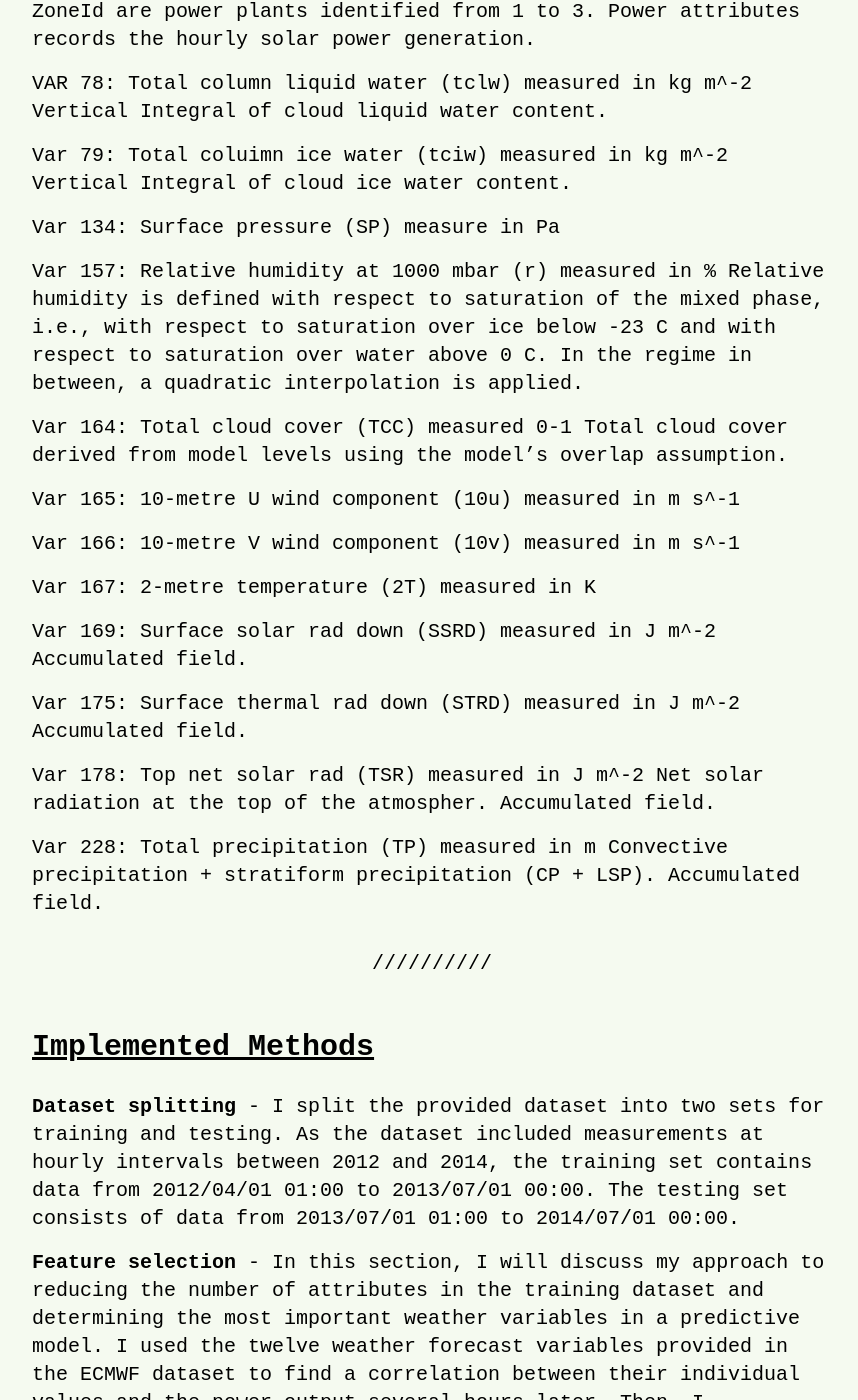
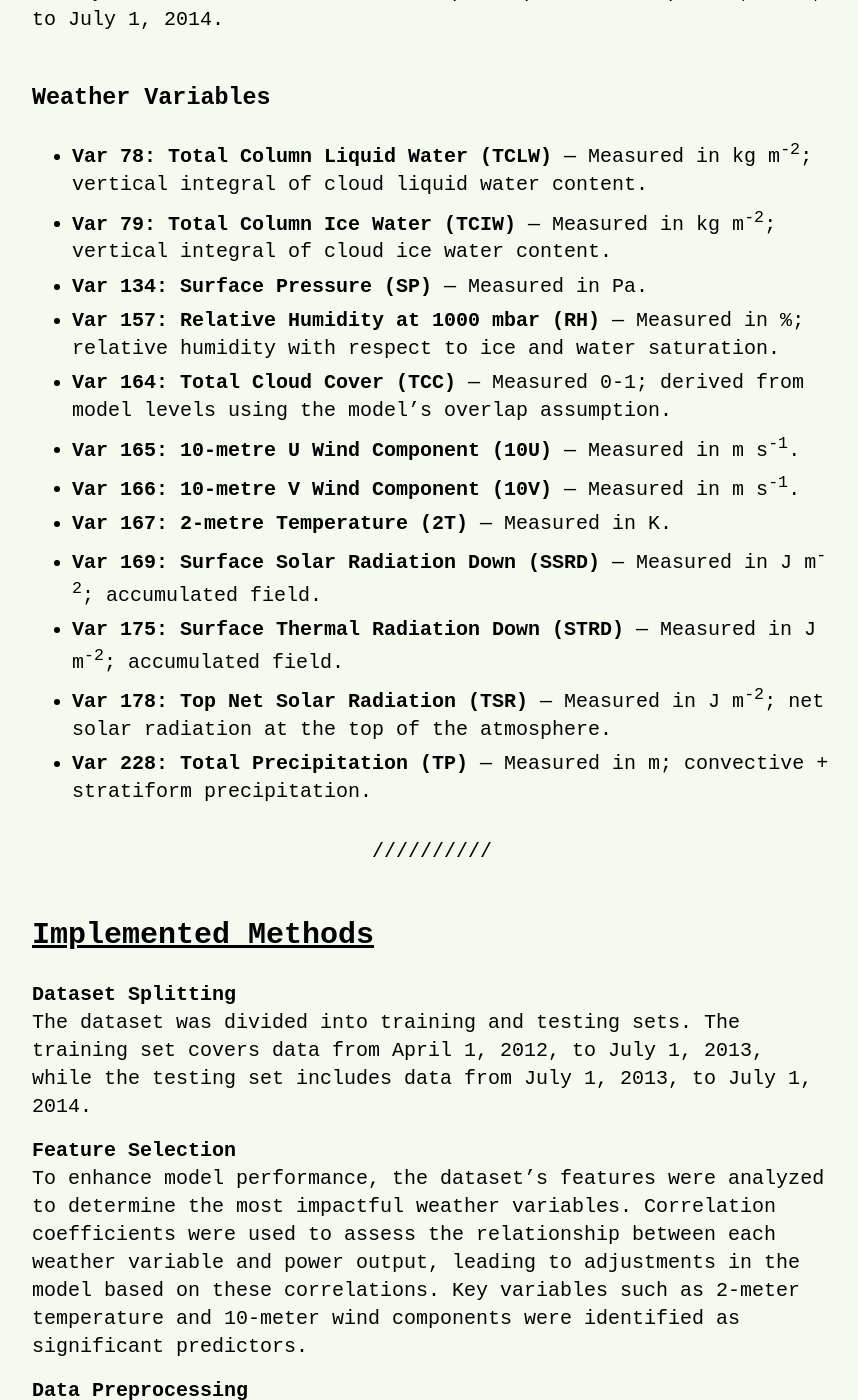
Before and after one commit to jeaguil/jeaguil.github.io, a Jekyll site: the page built from _posts/2021-06-25-Forcasting-System.md, in a window 1280 px wide and 1400 px high, scrolled down 1911 px. Shown: the whole window, without its empty margins (208-1066 px from the left). Built offline with Jekyll 4.4.1, drawn with Linux system fonts in a browser that asks for light colours; some of the changed text lies outside the part shown.

Commit message:
Update MD format and wording for forcasting system post (#21)

```diff
--- a/_posts/2021-06-25-Forcasting-System.md
+++ b/_posts/2021-06-25-Forcasting-System.md
@@ -1,106 +1,92 @@
 ---
 layout: post
-title: Predicting the Power Output of a Solar Farm using Data Mining
+title: Predicting the Power Output of a Solar Farm Using Data Mining
 category: showcases
 ---
 
-Code for the project can be found [here.](https://github.com/jeaguil/svfa){:target="_blank"}
+Explore the project code [here](https://github.com/jeaguil/svfa){:target="_blank"}.
 
-## Table of Contents
-
-- [Table of Contents](#table-of-contents)
+- [Introduction](#introduction)
+  - [Abstract](#abstract)
+  - [Problem Statement](#problem-statement)
+- [Data in Detail](#data-in-detail)
+  - [Weather Variables](#weather-variables)
 - [Implemented Methods](#implemented-methods)
 - [Evaluation Results](#evaluation-results)
 
 ---
-{: data-content="introduction"}
 
-Abstract - The solar energy industry has undergone significant modernization in the past decade, but the supply of renewable energy remains unpredictable. The solar energy business faces significant challenges with the supply and demand of energy infrastructure. The goal is to improve business efficiency by predicting the power generated by a solar power plant farm, thereby improving the supply, demand, and prices of a volatile business model.
+## Introduction
 
-The key idea is to provide a solar energy forecasting system for a solar power plant farm using data mining fundamentals. Given a small set of weather variable conditions from the European Centre for Medium-range Weather Forecast (ECMWF), the system aims to predict the power generated by a power plant 24 hours later and quantify the uncertain future.
+### Abstract
 
-Exact Problem - "In today's energy infrastructure, energy prices have become very unpredictable, and business models are trying to modernize the industry to solve this key issue. The idea is to create a decision-making model that can quantify the solar power output of a solar farm. Under certain weather conditions, the solar power plant farm needs to perform to an expectation. This will help to better understand and quantify the uncertainties of the energy industry.
+The solar energy industry has seen considerable advancements over the past decade, yet the generation of renewable energy remains unpredictable. This unpredictability presents significant challenges in managing energy supply and demand. The objective of this project is to enhance business efficiency by forecasting the power output of a solar farm, thereby improving the management of energy supply, demand, and pricing in this volatile sector.
 
-The key challenge in constructing a decision-making process is understanding how the power output of a solar power plant is affected by different weather conditions, especially when taking into account the number of solar power plants and the overall size of the solar farm. A probabilistic forecast can take various forms, including handling the introductory data to feed the model and choosing the most optimal regression classifier. The forecasting combination of multiple classifiers can also be challenging. How to combine multiple probabilistic forecasts to generate a single, more accurate forecast and what are the many possible combinations? These are the general problems in constructing a solar power generation forecasting system."
+The project aims to develop a solar energy forecasting system based on data mining principles. Using a limited set of weather variables from the European Centre for Medium-Range Weather Forecast (ECMWF), the system intends to predict the power generated by a solar power plant 24 hours in advance and quantify future uncertainties.
+
+### Problem Statement
+
+In the current energy landscape, prices are increasingly volatile, prompting businesses to modernize their models to address this issue. The project proposes creating a model to predict solar power output based on specific weather conditions. This model will help understand and quantify the uncertainties in solar energy production, enabling better decision-making for energy management.
+
+Key challenges include understanding how various weather conditions impact the power output of a solar farm, especially considering the size and number of solar panels. Developing a probabilistic forecast involves handling initial data, selecting optimal regression classifiers, and integrating multiple forecasts to generate a more accurate prediction.
 
 ---
-{: data-content="data in detail"}
 
-[Full CSV of data from European Centre for Medium-range Weather Forcast](https://raw.githubusercontent.com/jeaguil/svfa/master/data/ecmwf_solar.csv){:target="_blank"}
+## Data in Detail
 
-Data includes weather forecast for 12 weather variables.
-Obtained from ECMWF
+Access the [full CSV of ECMWF data](https://raw.githubusercontent.com/jeaguil/svfa/master/data/ecmwf_solar.csv){:target="_blank"}.
 
-Hourly measurements for each solar power plant from
-2012/04/01 01:00 to 2014/07/01 00:00
+The dataset contains weather forecasts for 12 variables, with hourly measurements for each solar power plant from April 1, 2012, to July 1, 2014.
 
-ZoneId are power plants identified from 1 to 3.
-Power attributes records the hourly solar power generation.
+### Weather Variables
 
-VAR 78: Total column liquid water (tclw) measured in kg m^-2
-    Vertical Integral of cloud liquid water content.
-
-Var 79: Total coluimn ice water (tciw) measured in kg m^-2
-    Vertical Integral of cloud ice water content.
-
-Var 134: Surface pressure (SP) measure in Pa
-
-Var 157: Relative humidity at 1000 mbar (r) measured in %
-    Relative humidity is defined with respect to saturation of
-    the mixed phase, i.e., with respect to saturation over ice
-    below -23 C and with respect to saturation over water
-    above 0 C. In the regime in between, a quadratic interpolation
-    is applied.
-
-Var 164: Total cloud cover (TCC) measured 0-1
-    Total cloud cover derived from model levels using the
-    model's overlap assumption.
-
-Var 165: 10-metre U wind component (10u) measured in m s^-1
-
-Var 166: 10-metre V wind component (10v) measured in m s^-1
-
-Var 167: 2-metre temperature (2T) measured in K
-
-Var 169: Surface solar rad down (SSRD) measured in J m^-2
-    Accumulated field.
-
-Var 175: Surface thermal rad down (STRD) measured in J m^-2
-    Accumulated field.
-
-Var 178: Top net solar rad (TSR) measured in J m^-2
-    Net solar radiation at the top of the atmospher.
-    Accumulated field.
-
-Var 228: Total precipitation (TP) measured in m
-    Convective precipitation + stratiform precipitation
-    (CP + LSP). Accumulated field.
+- **Var 78: Total Column Liquid Water (TCLW)** — Measured in kg m<sup>-2</sup>; vertical integral of cloud liquid water content.
+- **Var 79: Total Column Ice Water (TCIW)** — Measured in kg m<sup>-2</sup>; vertical integral of cloud ice water content.
+- **Var 134: Surface Pressure (SP)** — Measured in Pa.
+- **Var 157: Relative Humidity at 1000 mbar (RH)** — Measured in %; relative humidity with respect to ice and water saturation.
+- **Var 164: Total Cloud Cover (TCC)** — Measured 0-1; derived from model levels using the model's overlap assumption.
+- **Var 165: 10-metre U Wind Component (10U)** — Measured in m s<sup>-1</sup>.
+- **Var 166: 10-metre V Wind Component (10V)** — Measured in m s<sup>-1</sup>.
+- **Var 167: 2-metre Temperature (2T)** — Measured in K.
+- **Var 169: Surface Solar Radiation Down (SSRD)** — Measured in J m<sup>-2</sup>; accumulated field.
+- **Var 175: Surface Thermal Radiation Down (STRD)** — Measured in J m<sup>-2</sup>; accumulated field.
+- **Var 178: Top Net Solar Radiation (TSR)** — Measured in J m<sup>-2</sup>; net solar radiation at the top of the atmosphere.
+- **Var 228: Total Precipitation (TP)** — Measured in m; convective + stratiform precipitation.
 
 ---
 
 ## [Implemented Methods](#implemented-methods)
 
-__Dataset splitting__ - I split the provided dataset into two sets for training and testing. As the dataset included measurements at hourly intervals between 2012 and 2014, the training set contains data from 2012/04/01 01:00 to 2013/07/01 00:00. The testing set consists of data from 2013/07/01 01:00 to 2014/07/01 00:00.
+**Dataset Splitting**
+The dataset was divided into training and testing sets. The training set covers data from April 1, 2012, to July 1, 2013, while the testing set includes data from July 1, 2013, to July 1, 2014.
 
-__Feature selection__ - In this section, I will discuss my approach to reducing the number of attributes in the training dataset and determining the most important weather variables in a predictive model. I used the twelve weather forecast variables provided in the ECMWF dataset to find a correlation between their individual values and the power output several hours later. Then, I calculated the correlation coefficients from the correlation matrix to scale the weather variables based on their true effectiveness on the power output. This ensured that the model takes into account the most important weather variables in quantifiable regression. If the correlation coefficient of a weather variable is negative, the ensemble classifier decreases the variable by some factor since it does not provide a great impact on the power output. The relative humidity measured in percentage proved to be the most negatively correlated to the power output 24 hours later, followed by the surface thermal radiation down measurement. On the other hand, the 2-meter temperature measured in Kelvin proved to be the most positively correlated, while the 10-meter wind component was the second most positively correlated. Using the correlation coefficients of these weather variables, I scaled the training dataset accordingly for the model.
+**Feature Selection**
+To enhance model performance, the dataset’s features were analyzed to determine the most impactful weather variables. Correlation coefficients were used to assess the relationship between each weather variable and power output, leading to adjustments in the model based on these correlations. Key variables such as 2-meter temperature and 10-meter wind components were identified as significant predictors.
 
-__Data Preprocessing__ - An important step in data mining is producing a probabilistic model, which involves taking the raw data from the training dataset and transforming it into a format that better fits the model that solves the general solution. To achieve this, each weather variable in the training dataset was standardized to remove the mean and scale the variance. This was done using Eq. (1), where u is the mean of the training samples, X is the record in the dataset consisting of all weather variables and the power output at that measured hour, and s is the standard deviation of the training samples.
+**Data Preprocessing**
+Data standardization was performed to transform raw data into a suitable format for modeling. Each weather variable was standardized using the formula:
 
-(1)     Standardization = (X-u)s
+Standard Score = (X - μ) / σ
 
-Each standard score was computed for each record in the dataset and all weather variables were normalized for a better format.
+where:
+- `X` is the value of the weather variable,
+- `μ` is the mean of the training samples, and
+- `σ` is the standard deviation of the training samples.
 
-__Model Selection__ - Since there were over 59,000 records in the dataset distributed among three solar power farms, only a few features were considered important, given the variable correlations discussed before. Initially, I designed a probabilistic linear model, specifically a Lasso linear model, known to perform well with a large dataset with only a few important features. After evaluating the Lasso model's performance, I switched to an ensemble model and implemented a random forest regressor instead. This led to an improvement in predictive accuracy during training and overall control overfitting.
+**Model Selection**
+Initially, a Lasso linear model was employed due to its effectiveness with datasets containing numerous features. After evaluating its performance, an ensemble model using a random forest regressor was adopted, resulting in improved accuracy and reduced overfitting.
 
-__Generalization ability__ - To evaluate the performance of the random forest regressor, I implemented 5-fold cross validation. This technique allowed me to find the optimal hyperparameters for the model, thus ensuring its accuracy. For each set of hyperparameters, I performed cross validation on the retrained model using the training data. Finally, I evaluated the performance of the retrained model on the testing dataset and observed optimal results.
+**Generalization Ability**
+5-fold cross-validation was used to determine the optimal hyperparameters for the random forest regressor. The model was trained and tested on the dataset to ensure its accuracy and reliability.
 
 ---
 
 ## [Evaluation Results](#evaluation-results)
 
-__Experimental Results__ - Table 1 shows the experimental results of the probabilistic forecasting model approach. This shows the mean absolute error and root mean square error using the predicted power 24 hours later and the actual power. These measurements show the paired observations for predicted values.
+**Experimental Results**
+Table 1 summarizes the performance of the probabilistic forecasting model, including the mean absolute error and root mean square error for predicted vs. actual power outputs.
 
-Table 1: Model Evaluation results
+**Table 1: Model Evaluation Results**
 
 | Zone ID                 | 1       | 2      | 3      | Overall |
 | ----------------------- | ------- | ------ | ------ | ------- |
```
